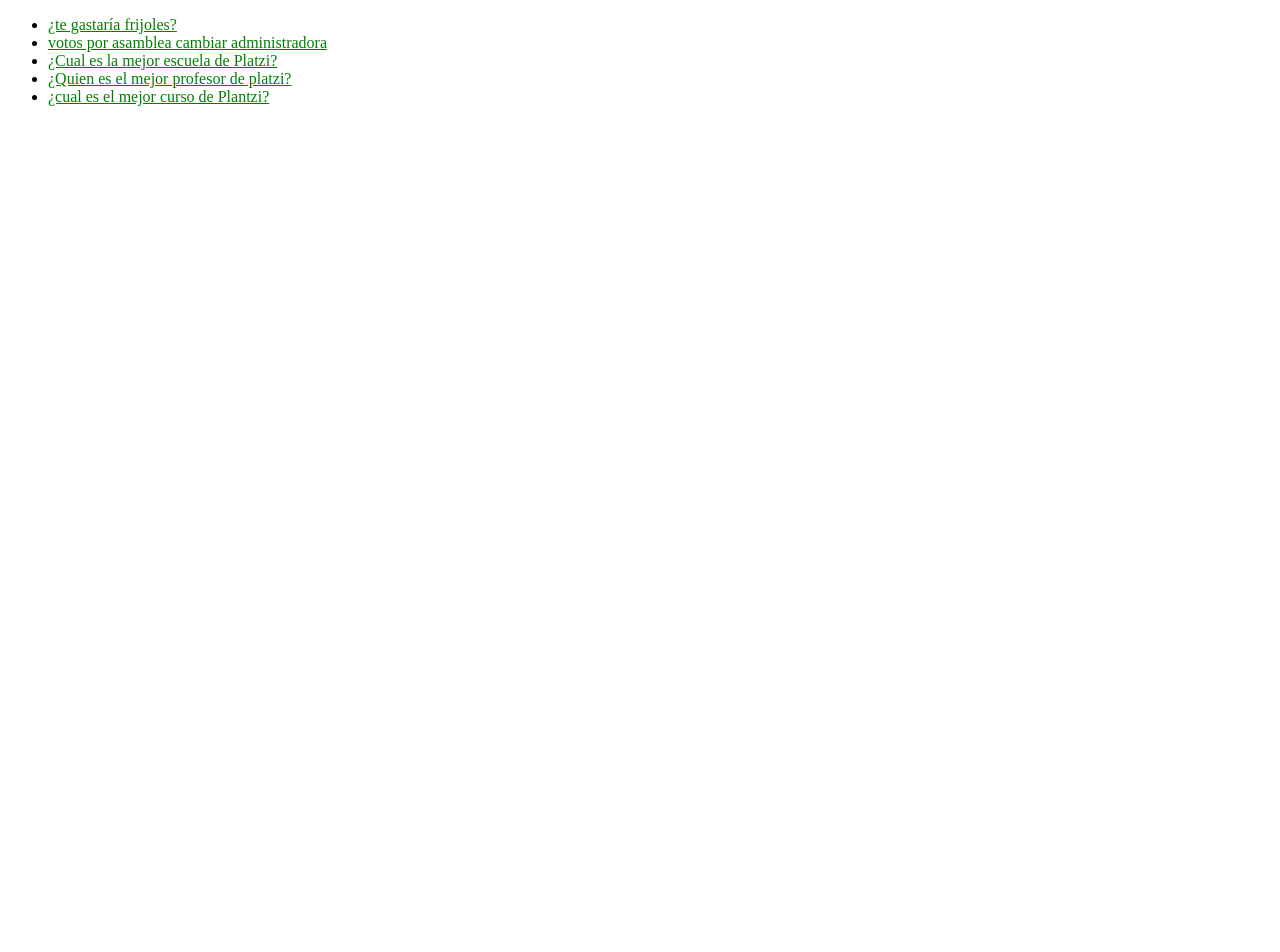
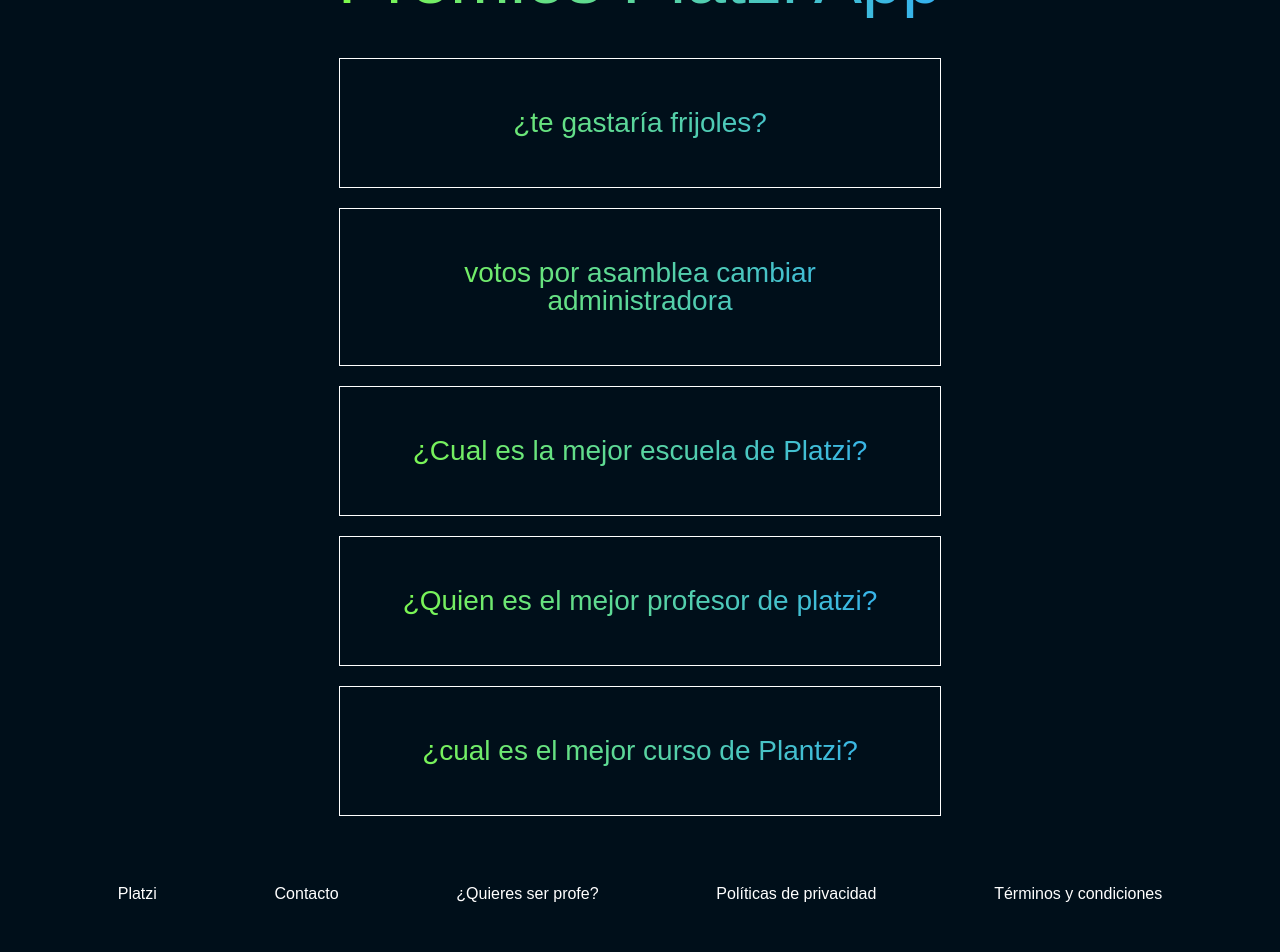
Before and after one commit to daferpe2/django_intermedio_platzi, a Django app: page /polls/ in a window 1280 px wide. Before the commit the page ends 106 px from the top, so only its background shows below. Run offline with Django 4.2, Linux system fonts and the light colour scheme; data comes from the database, SQL or seed files in the repository; both versions use the stored data as it was after the commit.

Commit message:
'cambio_css_app'

```diff
--- /dev/null
+++ b/polls/static/polls/resets.css
@@ -0,0 +1,48 @@
+/* http://meyerweb.com/eric/tools/css/reset/
+   v2.0 | 20110126
+   License: none (public domain)
+*/
+
+html, body, div, span, applet, object, iframe,
+h1, h2, h3, h4, h5, h6, p, blockquote, pre,
+a, abbr, acronym, address, big, cite, code,
+del, dfn, em, img, ins, kbd, q, s, samp,
+small, strike, strong, sub, sup, tt, var,
+b, u, i, center,
+dl, dt, dd, ol, ul, li,
+fieldset, form, label, legend,
+table, caption, tbody, tfoot, thead, tr, th, td,
+article, aside, canvas, details, embed,
+figure, figcaption, footer, header, hgroup,
+menu, nav, output, ruby, section, summary,
+time, mark, audio, video {
+	margin: 0;
+	padding: 0;
+	border: 0;
+	font-size: 100%;
+	font: inherit;
+	vertical-align: baseline;
+}
+/* HTML5 display-role reset for older browsers */
+article, aside, details, figcaption, figure,
+footer, header, hgroup, menu, nav, section {
+	display: block;
+}
+body {
+	line-height: 1;
+}
+ol, ul {
+	list-style: none;
+}
+blockquote, q {
+	quotes: none;
+}
+blockquote:before, blockquote:after,
+q:before, q:after {
+	content: '';
+	content: none;
+}
+table {
+	border-collapse: collapse;
+	border-spacing: 0;
+}
--- a/polls/static/polls/style.css
+++ /dev/null
@@ -1,8 +0,0 @@
-li a {
-    color: green;
-}
-
-/*body{
-
-    background: white url("images/background.gif") no-repeat;
-}/
--- /dev/null
+++ b/polls/static/polls/style2.css
@@ -0,0 +1,52 @@
+body, header, ul, li, footer {
+    align-items: center;
+    display: flex;
+    justify-content: center;
+}
+header, ul {
+    background: linear-gradient(
+        to right,
+        hsl(98, 100%, 62%),
+        hsl(204, 100%,  59%)
+    );
+    -webkit-background-clip: text;
+    -webkit-text-fill-color: transparent;
+    text-align: center;
+}
+body {
+   background: hsl(204, 100%, 5%);
+   flex-direction: column;
+   font-family: Arial, Helvetica, sans-serif;
+   height: 100vh;
+   flex-direction: column;
+
+   height: 100vh;
+}
+
+header {
+    color: #71622d;
+    font-size: 72px;
+    height: 60px;
+    padding: 100px 50px 50px;
+}
+
+ul{
+    flex-direction: column;
+}
+
+li {
+    border: 1px solid white;
+    font-size: 28px;
+    margin-bottom: 20px;
+    padding: 50px;
+    width: 500px;
+}
+a {
+    color: white;
+    text-decoration: none;
+}
+footer {
+    justify-content: space-evenly;
+    padding: 50px 0;
+    width: 100vw;
+}
--- a/polls/templates/polls/index.html
+++ b/polls/templates/polls/index.html
@@ -1,28 +1,40 @@
+{% load static %}
+
 <!DOCTYPE html>
-<html>
+<html lang="en">
 <head>
-    <meta charset='utf-8'>
-    <meta http-equiv='X-UA-Compatible' content='IE=edge'>
-    <title>Pagina Principal</title>
-    <meta name='viewport' content='width=device-width, initial-scale=1'>
-    <link rel='stylesheet' type='text/css' media='screen' href='main.css'>
-    <script src='main.js'></script>
-    {% load static %}
-    <link rel='stylesheet' href='{% static 'polls/style.css'%}'>
+    <meta charset="UTF-8">
+    <meta http-equiv="X-UA-Compatible" content="IE=edge">
+    <meta name="viewport" content="width=device-width, initial-scale=1.0">
+    <link rel="stylesheet" href="{% static 'polls/resets.css' %}"></link>
+    <link rel="stylesheet" href="{% static 'polls/style2.css' %}"></link>
+    <title>Premios Platzi App</title>
 </head>
 <body>
-
-    {% if latest_question_list %}
-
+    <header>
+        <h1>Premios Platzi App</h1>
+    </header>
+    <main>
+        {% if latest_question_list %}
         <ul>
             {% for question in latest_question_list %}
-                <li><a href="{% url 'polls:detail' question.id %}">{{ question.question_text}}</a></li>
+                <li>
+                    <a href=" {% url 'polls:detail' question.id  %} ">
+                        {{ question.question_text}}
+                    </a>
+                </li>
             {% endfor %}
         </ul>
-
-    {% else %}
-        <p>No exite encuensta</p>
-    {% endif %}
-
+        {% else %}
+            <p>No polls are available.</p>
+        {% endif %}
+    </main>
+    <footer>
+        <a href="https://platzi.com">Platzi</a>
+        <a href="#">Contacto</a>
+        <a href="#">¿Quieres ser profe?</a>
+        <a href="#">Políticas de privacidad</a>
+        <a href="#">Términos y condiciones</a>
+    </footer>
 </body>
 </html>
```
Also changed, not shown: polls/admin.py (+7 -2 lines), db.sqlite3, 1 other file.
